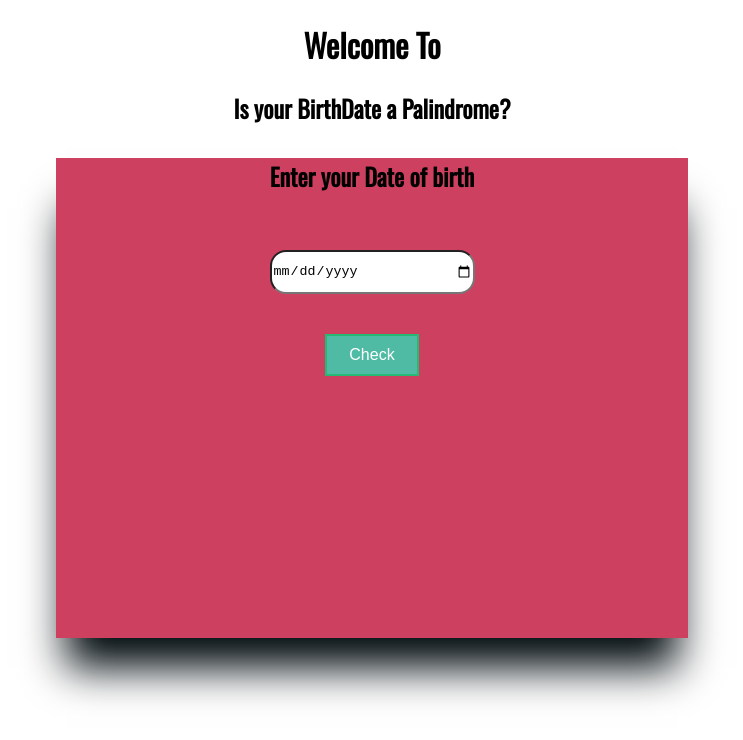
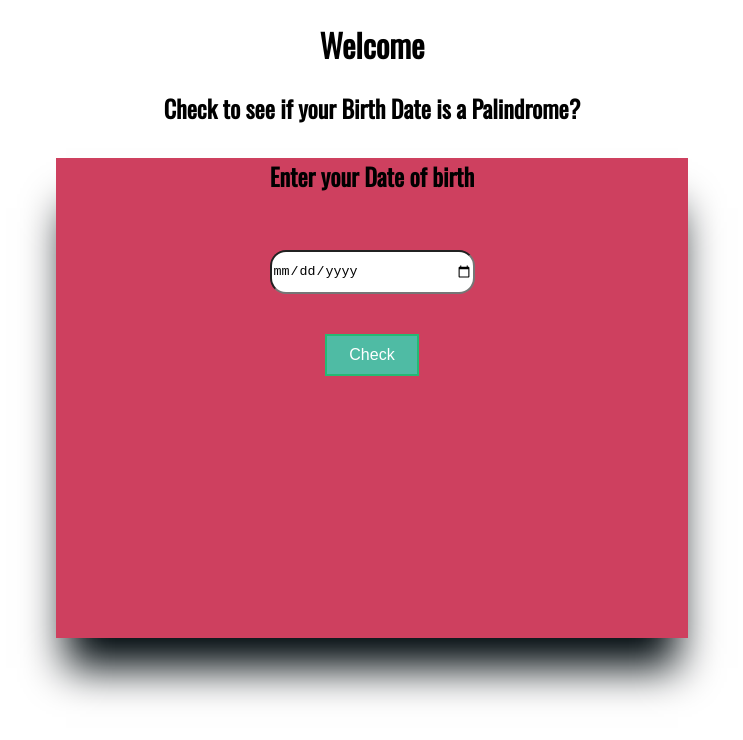
Before and after one commit to yashgupta18/palindrome-Birthdate, a plain HTML site: page index.html in a window 1280 px wide. Shown: the whole page, without its empty margins (268-1011 px from the left). Drawn offline with nearby package versions, Linux system fonts and the light colour scheme.

Commit message:
ui chenges

```diff
--- a/index.html
+++ b/index.html
@@ -10,8 +10,8 @@
   </head>
   <body class="body1">
       <div class="main">
-        <h1> Welcome To </h1>
-        <h2> Is your BirthDate a Palindrome?</h2>
+        <h1> Welcome </h1>
+        <h2> Check to see if your Birth Date is a Palindrome?</h2>
       </div>
       <div class="body2">
         <div class="heading">Enter your Date of birth</div>
```
